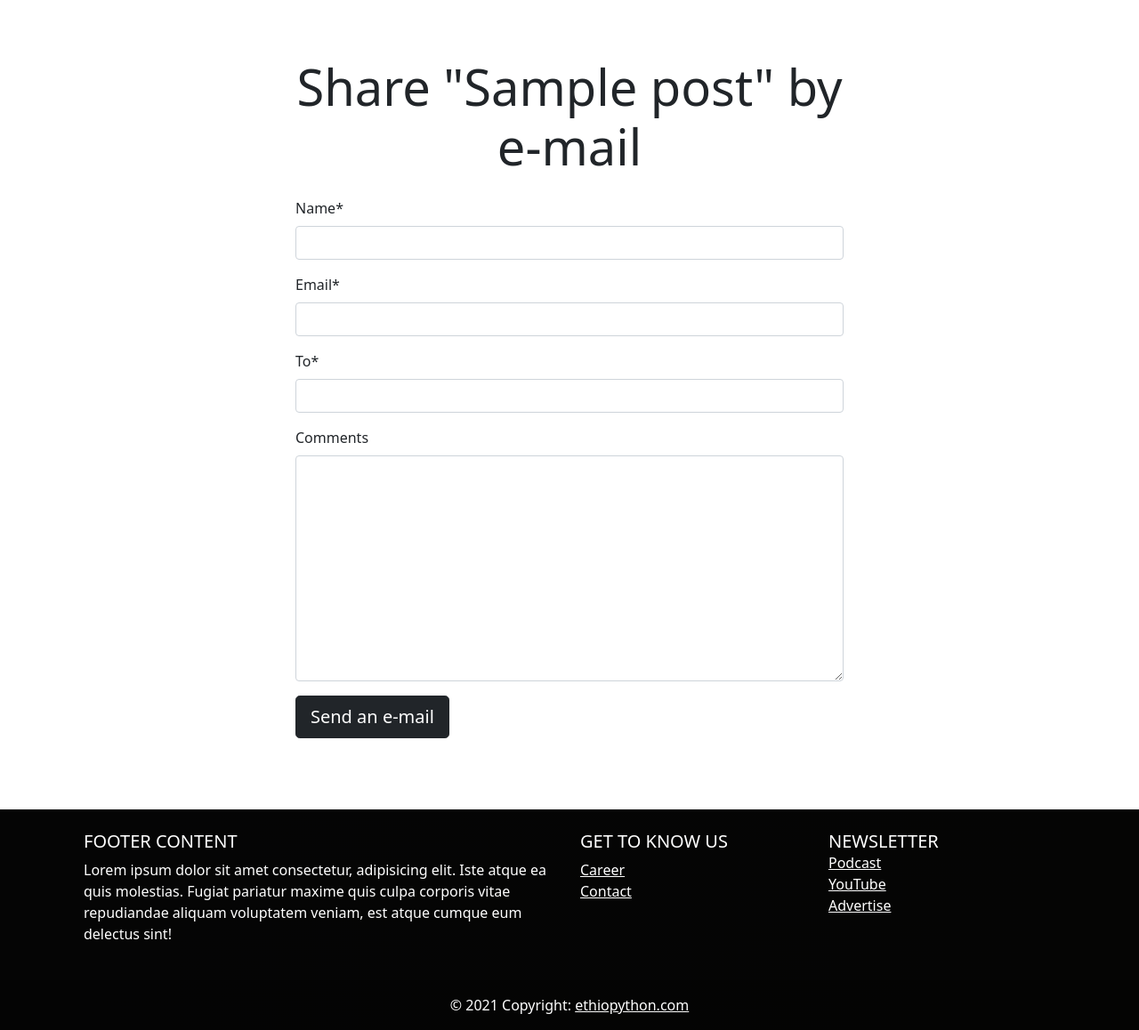
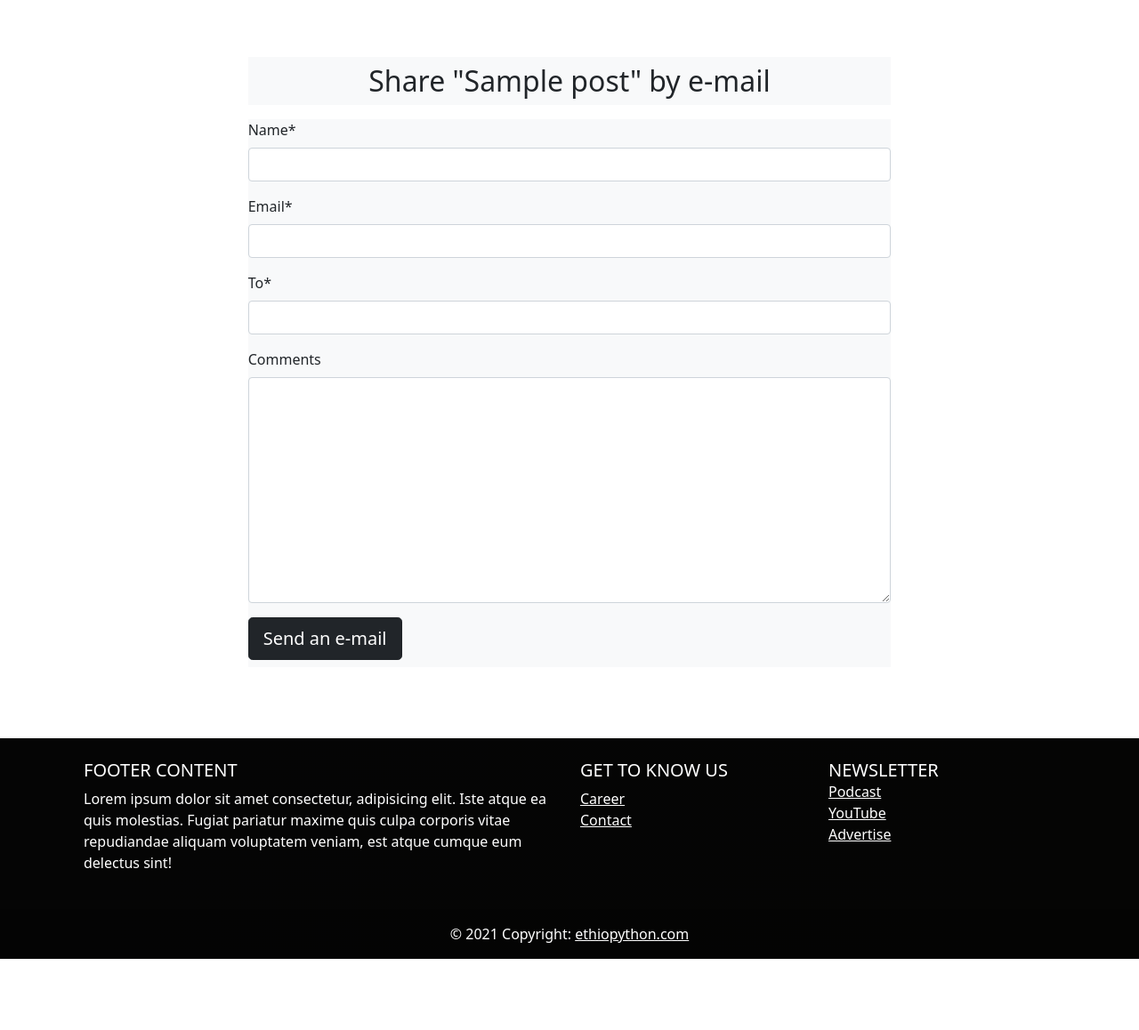
Before and after one commit to ephremworkeye/ethiopython, a Django app: page /1/share/ in a window 1280 px wide. Shown: the part 70-1228 px from the top of the page at 89% size. After the commit the page ends 1148 px from the top, so only its background shows below. Run offline with Django 3.2, Linux system fonts and the light colour scheme; tables that the repository leaves empty hold one stand-in row (values such as "Sample post"); some libraries are stand-ins or nearby versions.

```diff
--- a/blog/templates/blog/post_share.html
+++ b/blog/templates/blog/post_share.html
@@ -5,18 +5,23 @@
 
 {% block content %}
 {% if sent %}
-<div class="container text-center m-auto my-5 py-5">
-    <p class="lead fw-bold bg-success">E-mail successfully sent {{ form.cleaned_data.to }}</p>
+<div class="container text-center m-auto my-5 py-5 col-lg-7">
+    <p class="lead fw-bold bg-success text-white py-2">E-mail successfully sent to {{ form.cleaned_data.to }}</p>
+
+    <div class="container" style="height: 200px;">
+
+    </div>
 </div>
 
+
 {% else %}
-<div class="container m-auto my-5 py-3 col-lg-6">
-    <h1 class="display-4 text-center pb-3">Share "{{ post.title }}" by e-mail</h1>
-    <form method="post bg-light">
-        {{ form|crispy }}
-        {% csrf_token %}
-        <button type="submit" class="btn btn-lg btn-dark">Send an e-mail</button>
-    </form>
+<div class="container m-auto my-5 py-3 col-lg-7">
+    <h2 class="text-center p-2 mb-3 bg-light">Share "{{ post.title }}" by e-mail</h1>
+        <form method="post" class="bg-light">
+            {{ form|crispy }}
+            {% csrf_token %}
+            <button type="submit" class="btn btn-lg btn-dark mb-2">Send an e-mail</button>
+        </form>
 </div>
 {% endif %}
 {% endblock %}
```
